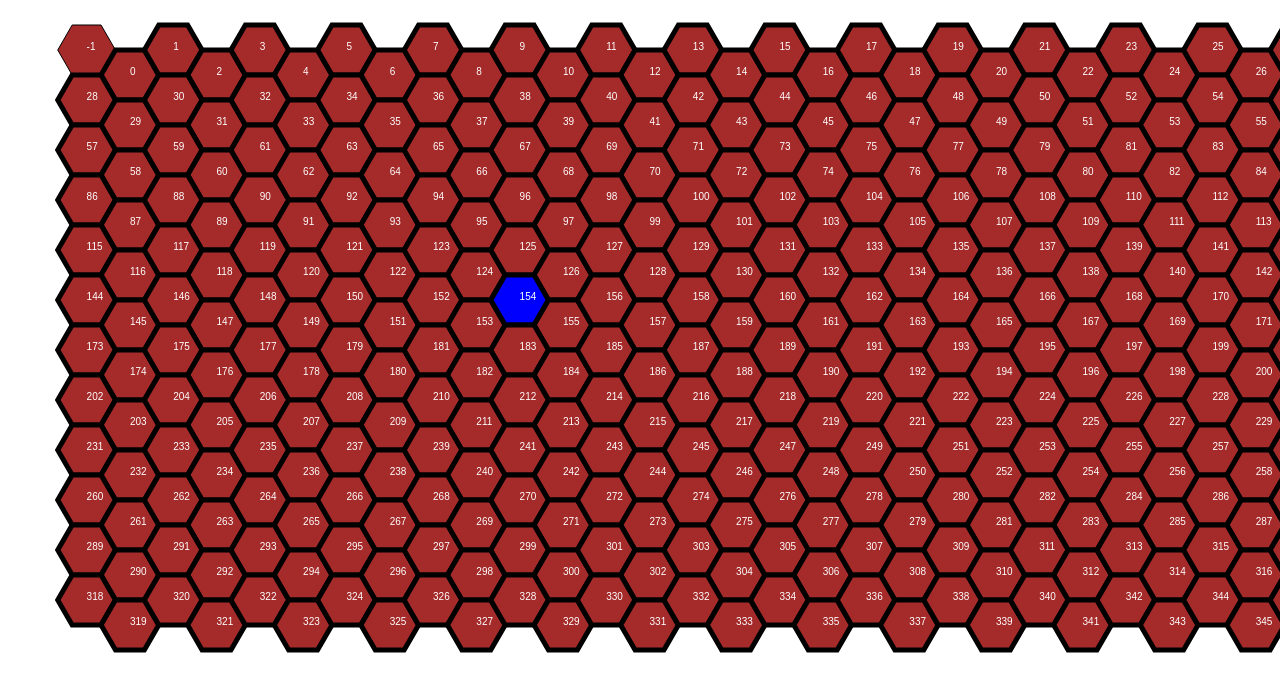
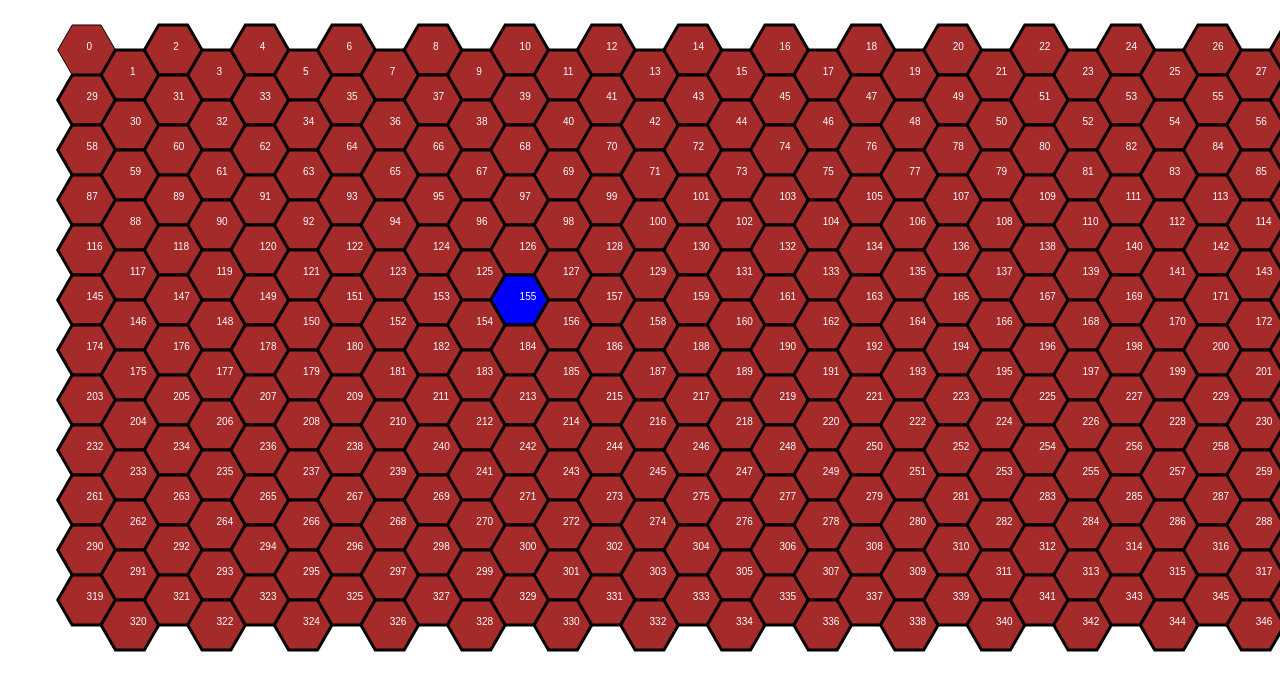
Before and after one commit to yqbk/Hexior, a plain HTML site: page hexior.html in a window 1280 px wide. Drawn offline with Linux system fonts and the light colour scheme.

Commit message:
Poprawione to co było do poprawy

```diff
--- a/hexior.html
+++ b/hexior.html
@@ -35,7 +35,7 @@ and open the template in the editor.
             // Creating new board
             for (var k = 0; k < 12; k++)
             {
-              hex.push(new Hex(size*3, sizeY*2+sizeY*2*k, size, hex.length-1, "soil",0,0,[]));
+              hex.push(new Hex(size*3, sizeY*2+sizeY*2*k, size, hex.length, "soil",0,0,[]));
 
               for (var i = 0; i < 14; i++)
               {
@@ -99,37 +99,16 @@ and open the template in the editor.
                     ctx.moveTo(a, b);
                     ctx.lineTo(c, d);
 
-                    // DO POPRAWY
-                    //---
-                    result = this.rotate(a, b, -120 * Math.PI/180);
-                    c = result[0];
-                    d = result[1];
-                    ctx.lineTo(c, d);
-
-                    result = this.rotate(a, b, -180 * Math.PI/180);
-                    c = result[0];
-                    d = result[1];
-                    ctx.lineTo(c, d);
-
-                    result = this.rotate(a, b, -240 * Math.PI/180);
-                    c = result[0];
-                    d = result[1];
-                    ctx.lineTo(c, d);
-
-                    result = this.rotate(a, b, -300 * Math.PI/180);
-                    c = result[0];
-                    d = result[1];
-                    ctx.lineTo(c, d);
-
-                    result = this.rotate(a, b, -360 * Math.PI/180);
-                    c = result[0];
-                    d = result[1];
-                    ctx.lineTo(c, d);
-                    //---
+					for(var i = -120; i >= -360; i -= 60) {
+						result = this.rotate(a, b, i * Math.PI/180);
+						c = result[0];
+						d = result[1];
+						ctx.lineTo(c, d);
+					}
 
                     ctx.fill();
                     ctx.stroke();
-                    ctx.lineWidth=5;
+                    ctx.lineWidth = 3;
 
                     ctx.fillStyle = "white";
                     ctx.fillText(index, this.x, this.y);
@@ -144,8 +123,7 @@ and open the template in the editor.
                     return result;
                 }
 
-                this.sea = function(x)
-                {
+                this.sea = function(x) {
                   if (x>0)
                   {
                     this.type = "water";
@@ -155,7 +133,7 @@ and open the template in the editor.
                     {
                       x--;
                       var k = Math.floor((Math.random() * rnd));
-                      alert(this.neighbours[k].index);
+                      //alert(this.neighbours[k].index);
                       //hex[this.neighbours[k].index].sea(x);
                     }
                   }
@@ -183,14 +161,11 @@ and open the template in the editor.
                 }
             }
 
-            // DO POPRAWY
             function newHex(hexagon, n) {
-                if(n == 1) return (new Hex(hexagon.x, hexagon.y - 2 * sizeY, size, hex.length-1, "soil",0,0,[]));
-                if(n == 2) return (new Hex(hexagon.x + 1.5 * size, hexagon.y - sizeY, size,hex.length-1, "soil",0,0,[]));
-                if(n == 3) return (new Hex(hexagon.x + 1.5 * size, hexagon.y + sizeY, size,hex.length-1, "soil",0,0,[]));
-                if(n == 4) return (new Hex(hexagon.x, hexagon.y + 2 * sizeY, size,hex.length-1, "soil",0,0,[]));
-                if(n == 5) return (new Hex(hexagon.x - 1.5 * size, hexagon.y + sizeY, size,hex.length-1, "soil",0,0,[]));
-                if(n == 6) return (new Hex(hexagon.x - 1.5 * size, hexagon.y - sizeY, size,hex.length-1, "soil",0,0,[]));
+				var a = [0, 1.5, 1.5, 0, -1.5, -1.5];
+				var b = [-2, -1, 1, 2, 1, -1];
+
+				return (new Hex(hexagon.x + a[n-1] * size, hexagon.y + b[n-1] * sizeY, size, hex.length, "soil", 0, 0, []));
             }
 
         </script>
```
